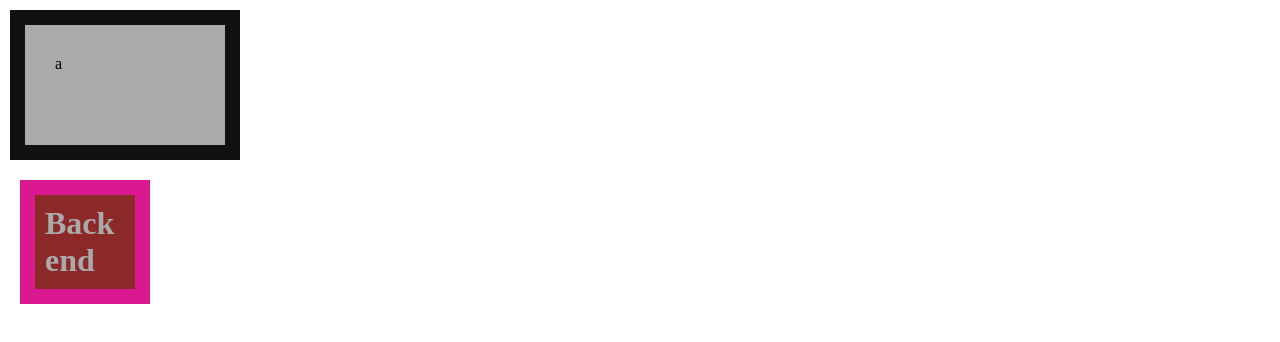
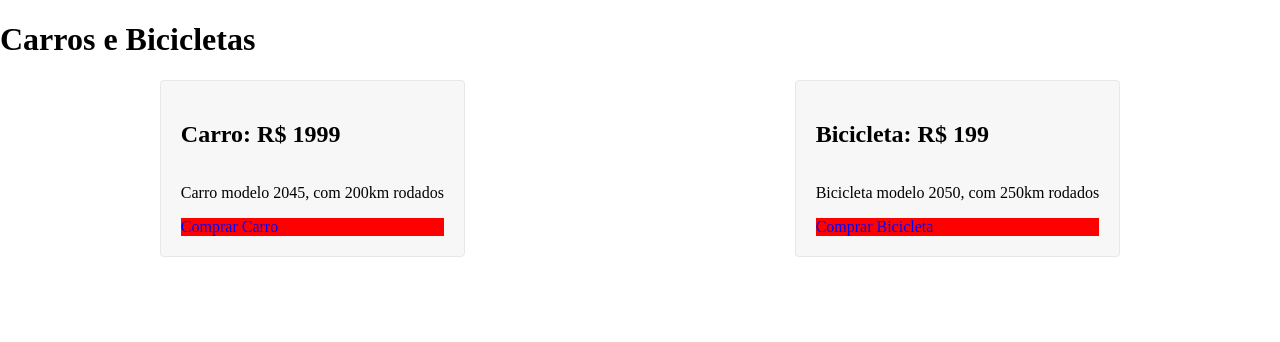
Before and after one commit to cauan-sampaio/htmlcss, a plain HTML site: page basics/index.html in a window 1280 px wide. Drawn offline with Linux system fonts and the light colour scheme.

Commit message:
display grid

```diff
--- a/basics/index.html
+++ b/basics/index.html
@@ -13,7 +13,24 @@
     <p class="underline pink">Que situação</p>
   </body> !-->
   <body>
-    <div>a</div>
-    <h1>Back end</h1>
+    <!-- <div>a</div>
+    <h1>Back end</h1> -->
+    <!-- <div><img src="../img/image.png" alt="" /></div> -->
+
+    <h1>Carros e Bicicletas</h1>
+    <div class="grid">
+      <div class="item">
+        <h2>Carro: <span>R$ 1999</span></h2>
+        <p>Carro modelo <span>2045</span>, com <span>200km</span> rodados</p>
+        <a>Comprar Carro</a>
+      </div>
+      <div class="item">
+        <h2>Bicicleta: <span>R$ 199</span></h2>
+        <p>
+          Bicicleta modelo <span>2050</span>, com <span>250km</span> rodados
+        </p>
+        <a>Comprar Bicicleta</a>
+      </div>
+    </div>
   </body>
 </html>
--- a/basics/styles.css
+++ b/basics/styles.css
@@ -21,23 +21,50 @@ p {
 .pink {
   color: pink;
 } elemento com várias classes que pode ter variadas funções*/
-div {
+/* div {
   background: #aaa;
-  width: 140px; /*largura da caixa */
-  margin: 10px; /* distancia entre caixa e conteudo da pagina*/
-  padding: 30px; /* distancia entre conteudo e caixa */
-  border: 15px solid #111; /* borda da caixa */
-  height: 60px; /* altura da caixa */
-}
+  width: 140px; largura da caixa
+  margin: 10px; distancia entre caixa e conteudo da pagina
+  padding: 30px; distancia entre conteudo e caixa
+  border: 15px solid #111; borda da caixa
+  height: 60px; altura da caixa
+} */
 
 body {
   margin: 0px;
 }
-h1 {
+/* h1 {
   background: #8b2929;
   padding: 10px;
   width: 80px;
   border: 15px solid #da188f;
   color: #aaa;
-  margin: 20px; /* A margin priorizada será a maior */
+  margin: 20px; A margin priorizada será a maior
+} */
+/* img {
+  max-width: 100%; garante que a imagem respeite .pai
 }
+div {
+  width: 300px;
+} */
+/* margin: top rigth bottom left sentido horario */
+.item {
+  background: #f7f7f7;
+  border: 1px solid #e7e7e7;
+  margin-bottom: 20px;
+  padding: 20px;
+  border-radius: 4px;
+  display: grid;
+}
+a {
+  background: red;
+  color: blue;
+}
+.grid {
+  display: grid;
+
+  grid-template-columns: auto auto;
+  gap: 10px;
+  justify-content: space-around;
+  align-content: space-between;
+}
```
